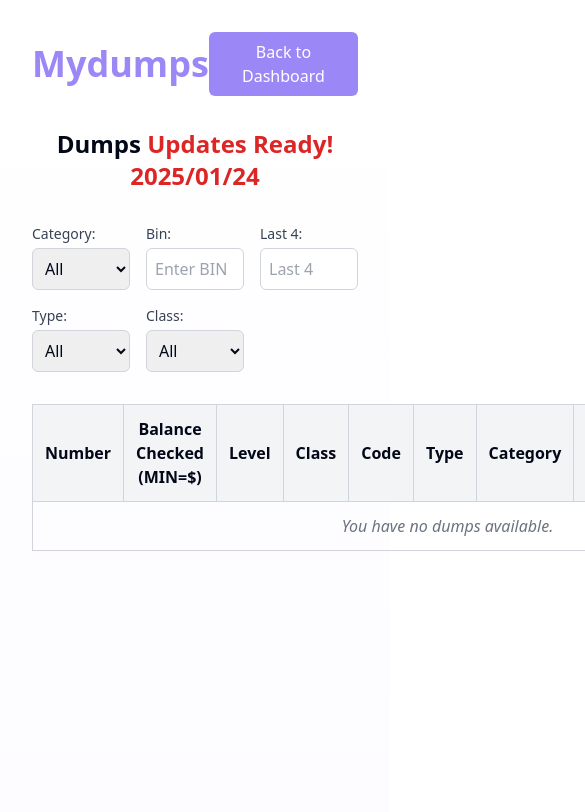
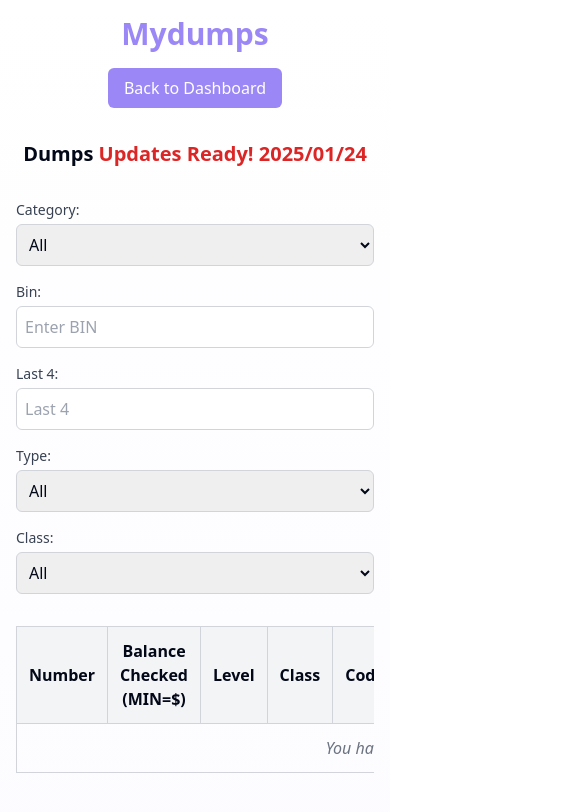
Before and after one commit to warrenposo/shop, a React (Vite) app: page /Mydumps in a window 390 px wide. Shown: the top 812 px of the page, 585 px wide, since content can reach past the window. Built offline with nearby package versions, Linux system fonts and the light colour scheme.

Commit message:
updates on my dumps screen

```diff
--- a/src/pages/Mydumps.tsx
+++ b/src/pages/Mydumps.tsx
@@ -6,10 +6,10 @@ const Mydumps = () => {
   const { toast } = useToast();
 
   return (
-    <div className="min-h-screen bg-gradient-to-b from-white to-accent/10 p-8">
+    <div className="min-h-screen bg-gradient-to-b from-white to-accent/10 p-4 sm:p-8">
       <div className="max-w-4xl mx-auto space-y-8">
-        <div className="flex justify-between items-center">
-          <h1 className="text-4xl font-bold text-primary">Mydumps</h1>
+        <div className="flex flex-col sm:flex-row justify-between items-center space-y-4 sm:space-y-0">
+          <h1 className="text-3xl sm:text-4xl font-bold text-primary">Mydumps</h1>
           <button
             onClick={() => navigate("/dashboard")}
             className="px-4 py-2 bg-primary text-white rounded-md hover:bg-primary/90 transition-colors"
@@ -19,12 +19,12 @@ const Mydumps = () => {
         </div>
 
         {/* Title with Updates */}
-        <h2 className="text-2xl font-bold text-center">
+        <h2 className="text-xl sm:text-2xl font-bold text-center">
           Dumps <span className="text-red-600 font-bold">Updates Ready! 2025/01/24</span>
         </h2>
 
         {/* Filters Section */}
-        <div className="filters grid grid-cols-3 gap-4 mb-6">
+        <div className="filters grid grid-cols-1 sm:grid-cols-2 md:grid-cols-3 gap-4 mb-6">
           <div className="filter-group">
             <label className="block text-sm font-medium text-gray-700">Category:</label>
             <select className="mt-1 block w-full p-2 border border-gray-300 rounded-md">
@@ -66,6 +66,7 @@ const Mydumps = () => {
         </div>
 
         {/* Table Section */}
+        <div className="overflow-x-auto">
           <table className="w-full border-collapse border border-gray-300">
             <thead>
               <tr className="bg-gray-100">
@@ -94,6 +95,7 @@ const Mydumps = () => {
           </table>
         </div>
       </div>
+    </div>
   );
 };
 
```
Lines whose indentation alone changed are shown as unchanged.
